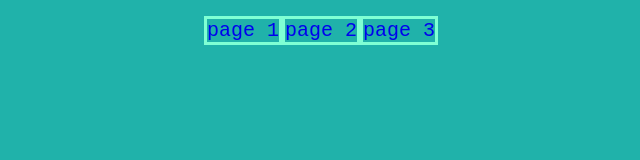
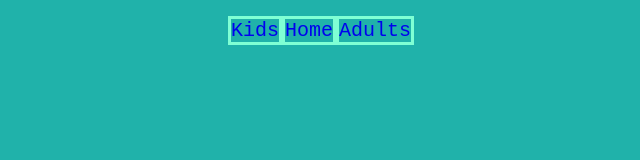
Before and after one commit to biggsthekid/store, a plain HTML site: page store2.html in a window 1280 px wide. Shown: the whole page, without its empty margins (339-979 px from the left). Drawn offline with Linux system fonts and the light colour scheme.

```diff
--- a/store2.html
+++ b/store2.html
@@ -8,19 +8,19 @@
 
         <li>
             <a href="fact1.html">
-                page 1
+                Kids
             </a>
         </li>
 
         <li>
-            <a href="fact2.html">
-                page 2
+            <a href="index.html">
+                Home
             </a>
         </li>
 
         <li>
             <a href="fact3.html">
-                page 3
+                Adults
             </a>
         </li>
 
--- a/styles.css
+++ b/styles.css
@@ -49,5 +49,5 @@
 .dood{
     font-family: monospace;
     text-align: center;
-    font-size: large;
+    font-size: x-large;
 }
```
Also changed, not shown: store1.html (+3 -0 lines), images/isaac.jpg (added), images/ryker.jpg (added), images/spike.jpg (added), images/wally.jpg (added).
